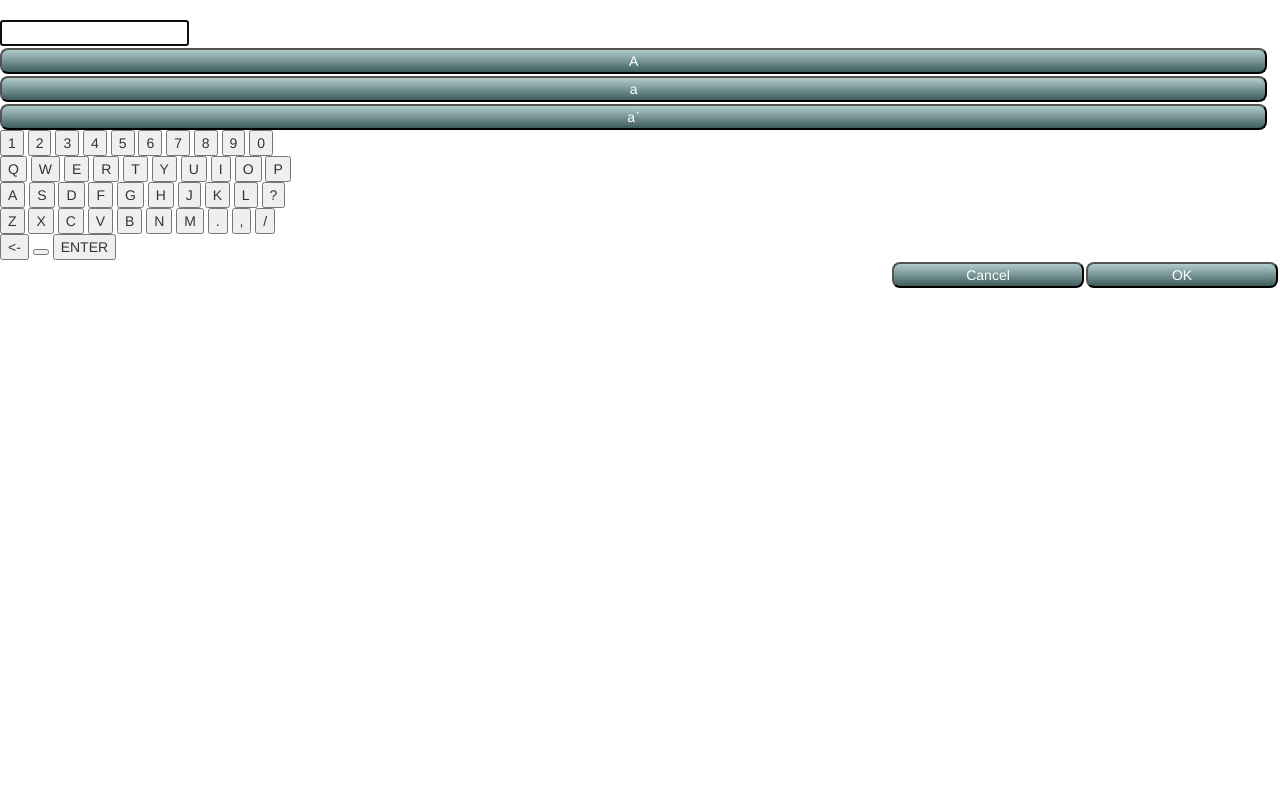
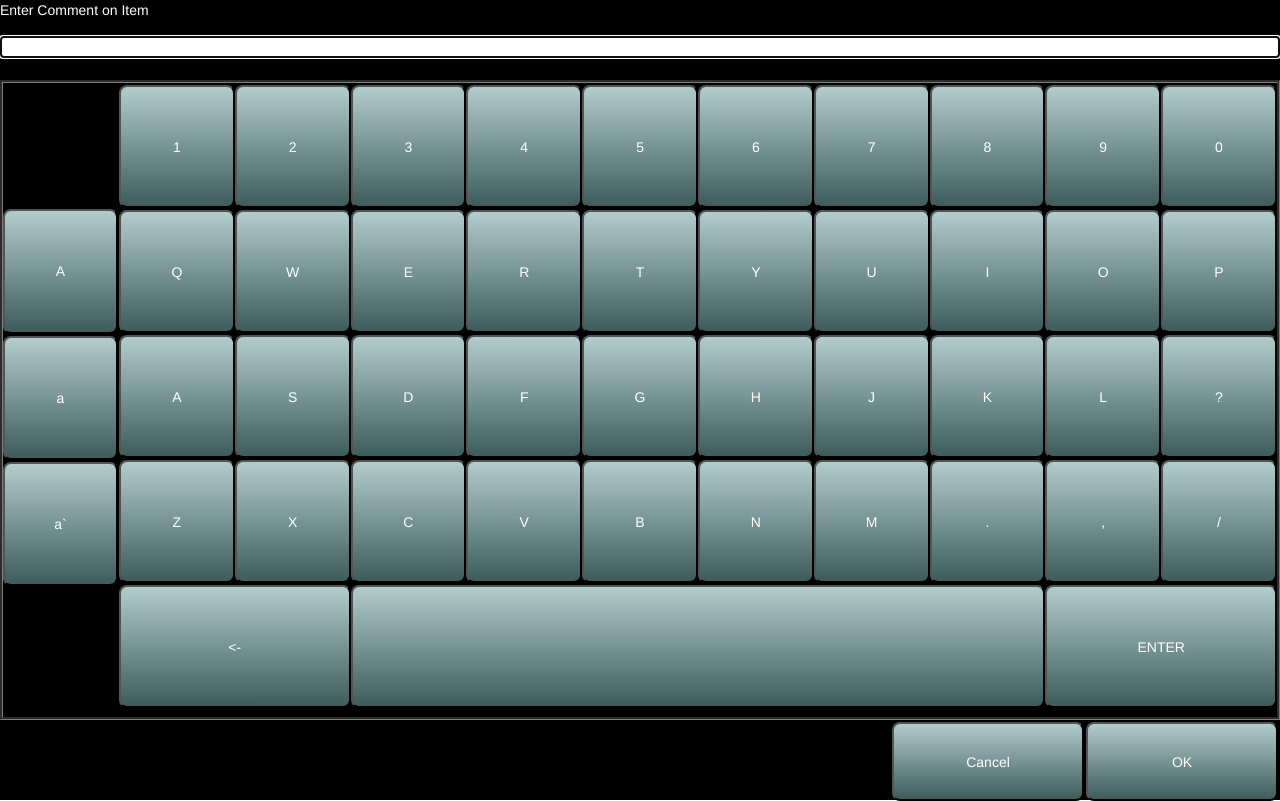
Before and after one commit to SujitKushwaha/HTC-STAN_POS, a plain HTML site: page keyboardScreen.html in a window 1280 px wide. Drawn offline with Linux system fonts and the light colour scheme.

Commit message:
Update file

```diff
--- /dev/null
+++ b/css/keyboardScreen1.css
@@ -0,0 +1,147 @@
+html,body
+{
+	height:100%;
+    width:100%;
+}
+
+#main
+{
+	height:100%;
+	width:100%;
+}
+
+#first
+{
+	height:10%;
+	background-color:black;
+}
+#tb1
+{
+    font-size:100%;
+    background-color :white;
+	width: 100%;
+	height:100%;
+}
+#second
+{
+	height:80%;
+	width:100%;
+	border-style:groove;
+	border-color:grey;
+	background-color:black;
+}
+#third
+{
+	height:10%;
+	width:100%;
+	background-color:black;
+}
+#first-one
+{
+	height:45%;
+	width:100%;
+}
+#first-two
+{
+	height:55%;
+	width:100%;
+}
+#second-one
+{
+	height:98%;
+	width:9.1%;
+	float:left;
+}
+#second-two
+{
+	height:98%;
+	width:90.9%;
+	float:right;
+}
+#one
+{
+	height:20%;
+	width:100%;
+}
+#two
+{
+	height:20%;
+	width:100%;
+}
+#three
+{
+	height:20%;
+	width:100%;
+}
+#four
+{
+	height:20%;
+	width:100%;
+}
+#five
+{
+	height:20%;
+	width:100%;
+}
+
+button[type="Button"]
+{
+	height:20%;
+	width:99%;
+	color:white;
+	margin-top:2px;
+    border-radius: 8px;
+	background:linear-gradient(#B2CCCC,#3D5C5C);
+	float:left;
+}
+button[type="numpadButton"]
+{
+	height:99%;
+	width:10%;
+	color:white;
+	margin-top:2px;
+    border-radius: 8px;
+	background:linear-gradient(#B2CCCC,#3D5C5C);
+	float:left;
+}
+button[type="spaceButton"]
+{
+	height:99%;
+	width:60%;
+	color:white;
+	margin-top:2px;
+    border-radius: 8px;
+	background:linear-gradient(#B2CCCC,#3D5C5C);
+}
+button[type="enterButton"]
+{
+	height:99%;
+	width:20%;
+	color:white;
+	margin-top:2px;
+    border-radius: 8px;
+	background:linear-gradient(#B2CCCC,#3D5C5C);
+	float:right;
+}
+
+button[type="delButton"]
+{
+	height:99%;
+	width:20%;
+	color:white;
+	margin-top:2px;
+    border-radius: 8px;
+	background:linear-gradient(#B2CCCC,#3D5C5C);
+	float:left;
+}
+button[type="confirmOption"]
+{
+	height:99%;
+	width:15%;
+	color:white;
+	float:right;
+	margin-top:2px;
+	margin-right:2px;
+    border-radius: 8px;
+	background:linear-gradient(#B2CCCC,#3D5C5C);
+}
--- a/keyboardScreen.html
+++ b/keyboardScreen.html
@@ -5,7 +5,7 @@
 		<meta name="viewport" content="initial-scale=1, maximum-scale=1, user-scalable=no, width=device-width">
 		<title>Todo</title>
 
-		<link href="css/keyboardScreen.css" rel="stylesheet">
+		<link href="css/keyboardScreen1.css" rel="stylesheet">
 		<script src="js/jquery-2.1.4.min.js"></script>
 		<script src="bootstrap/js/bootstrap.min.js"></script>
 
@@ -149,6 +149,6 @@
 			<button type="confirmOption" ng-click="cancelPress()">Cancel</button>
 		</div>
 		<script src="js/angular.js"></script>
-		<script src="js/keyboardScreen.js"></script>
+		<script src="js/transactionScreen.js"></script>
 	</body>
 </html>
```
